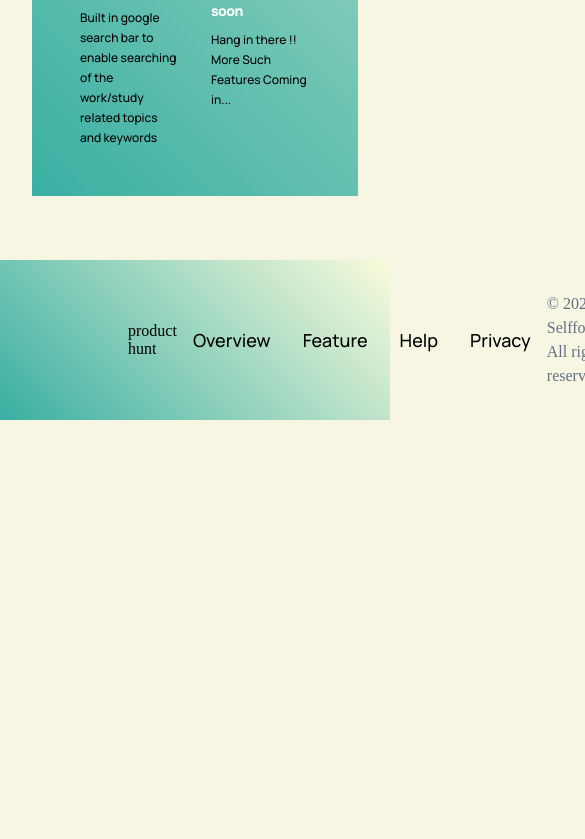
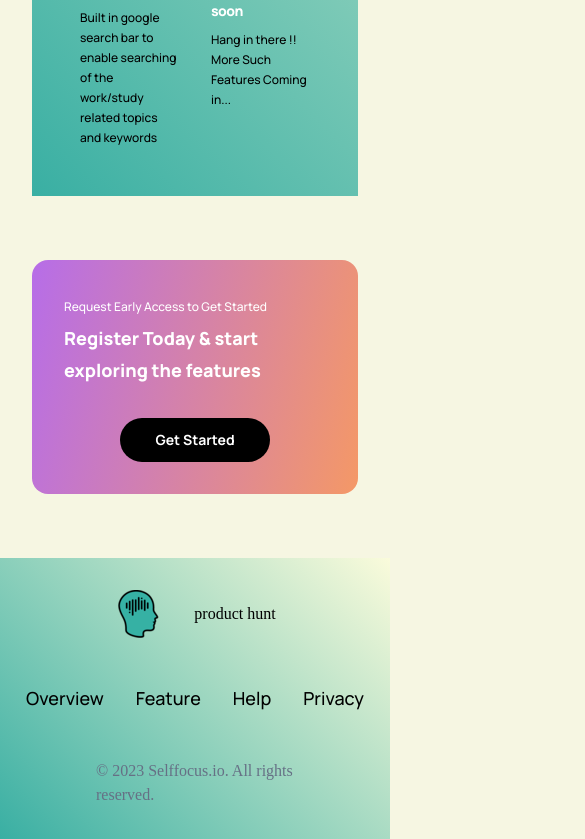
Before and after one commit to saranyavinjarapu/Selfocus_Landing_Page, a React (Create React App) app: page / in a window 390 px wide. Shown: the part 4144-4983 px from the top of the page, 585 px wide, since content can reach past the window. Before the commit the page ends 4564 px from the top, so only its background shows below. Built offline with nearby package versions, Linux system fonts and the light colour scheme.

Commit message:
added cta to let users register

```diff
--- a/src/App.js
+++ b/src/App.js
@@ -1,5 +1,5 @@
 import "./App.css";
-import { Navbar } from "./components";
+import { Navbar, Cta } from "./components";
 import { Header, WhatSelfocus, Features, Library, Footer } from "./containers";
 
 function App() {
@@ -12,6 +12,7 @@
       <WhatSelfocus />
       <Library />
       <Features />
+      <Cta />
       <Footer />
     </div>
   );
--- /dev/null
+++ b/src/components/cta/cta.css
@@ -0,0 +1,82 @@
+.selfocus__cta {
+  display: flex;
+  justify-content: space-between;
+  align-items: center;
+  flex-direction: row;
+  padding: 2rem;
+  border-radius: 1rem;
+  background: var(--gradient-bar);
+}
+
+.selfocus__cta-content {
+  display: flex;
+  flex-direction: column;
+
+  text-align: left;
+  color: #fff;
+}
+
+.selfocus__cta-content p {
+  font-family: var(--font-family);
+  font-size: 12px;
+  line-height: 30px;
+  font-weight: 500;
+}
+
+.selfocus__cta-content h3 {
+  font-family: var(--font-family);
+  font-size: 24px;
+  line-height: 45px;
+  font-weight: 800;
+}
+
+.selfocus__cta-btn {
+  display: flex;
+  justify-content: center;
+  align-items: center;
+
+  margin-left: 2rem;
+}
+
+.selfocus__cta-btn button {
+  background: #000;
+  color: #fff;
+  font-family: var(--font-family);
+  font-weight: 700;
+  font-size: 18px;
+  line-height: 30px;
+  padding: 0.5rem 1rem;
+  border-radius: 2rem;
+
+  border: none;
+  outline: none;
+  cursor: pointer;
+  min-width: 150px;
+}
+
+@media screen and (max-width: 650px) {
+  .selfocus__cta {
+    flex-direction: column;
+  }
+
+  .selfocus__cta-btn {
+    margin: 2rem 0 0;
+  }
+}
+
+@media screen and (max-width: 550px) {
+  .selfocus {
+    flex-direction: column;
+    margin: 4rem 2rem;
+  }
+
+  .selfocus__cta-content h3 {
+    font-size: 18px;
+    line-height: 32px;
+  }
+
+  .selfocus__cta-btn button {
+    font-size: 14px;
+    line-height: 28px;
+  }
+}
--- /dev/null
+++ b/src/components/cta/cta.js
@@ -0,0 +1,18 @@
+import React from "react";
+import "./cta.css";
+
+const cta = () => {
+  return (
+    <div className="selfocus__cta section__margin">
+      <div className="selfocus__cta-content">
+        <p>Request Early Access to Get Started</p>
+        <h3>Register Today & start exploring the features</h3>
+      </div>
+      <div className="selfocus__cta-btn">
+        <button type="button">Get Started</button>
+      </div>
+    </div>
+  );
+};
+
+export default cta;
--- a/src/components/index.js
+++ b/src/components/index.js
@@ -1,2 +1,3 @@
 export { default as Navbar } from "./navbar/navbar";
 export { default as Feature } from "./feature/feature";
+export { default as Cta } from "./cta/cta";
--- a/src/containers/footer/footer.css
+++ b/src/containers/footer/footer.css
@@ -3,6 +3,7 @@
   justify-content: space-between;
   align-items: center;
   padding: 2rem 6rem;
+  gap: 5rem;
 }
 
 .selfocus__footer-info {
@@ -46,3 +47,10 @@
   font-size: 1rem;
   line-height: 1.5;
 }
+
+@media screen and (max-width: 850px) {
+  .selfocus__footer {
+    flex-direction: column;
+    gap: 3rem;
+  }
+}
```
